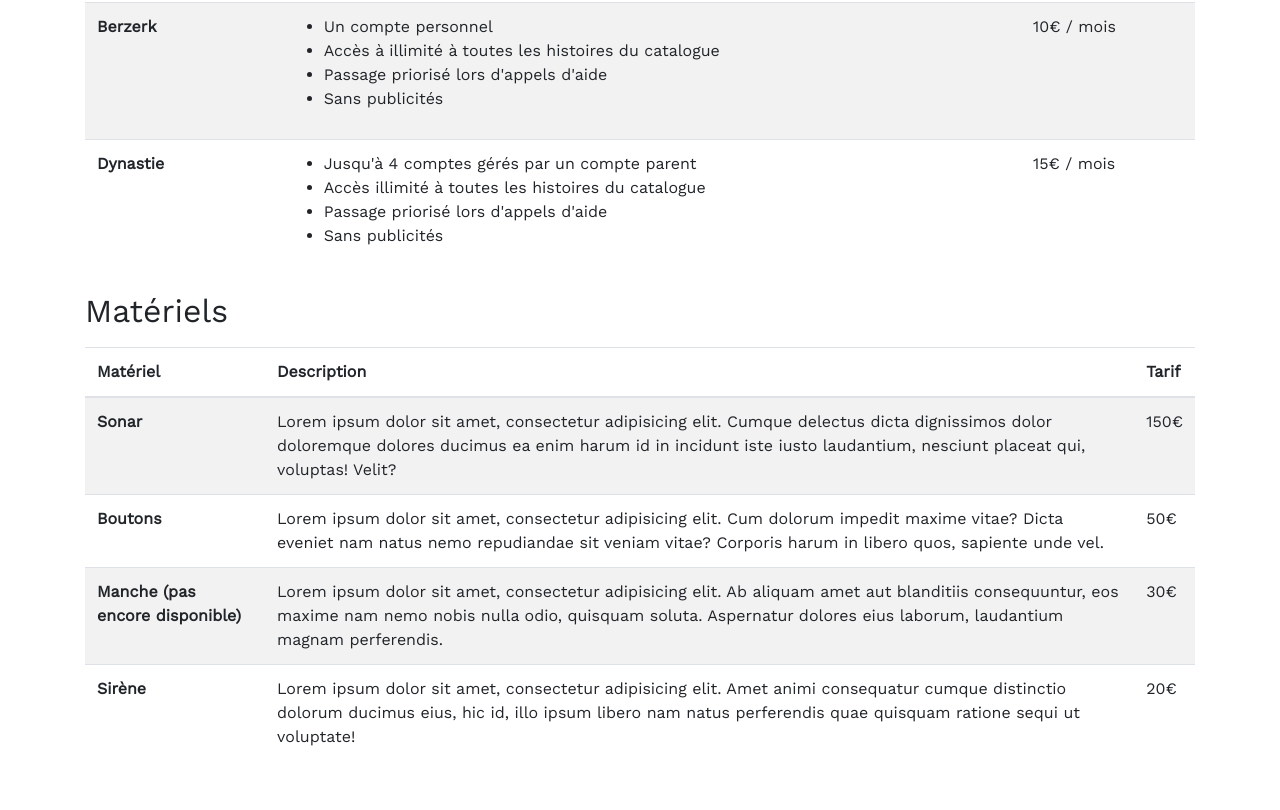
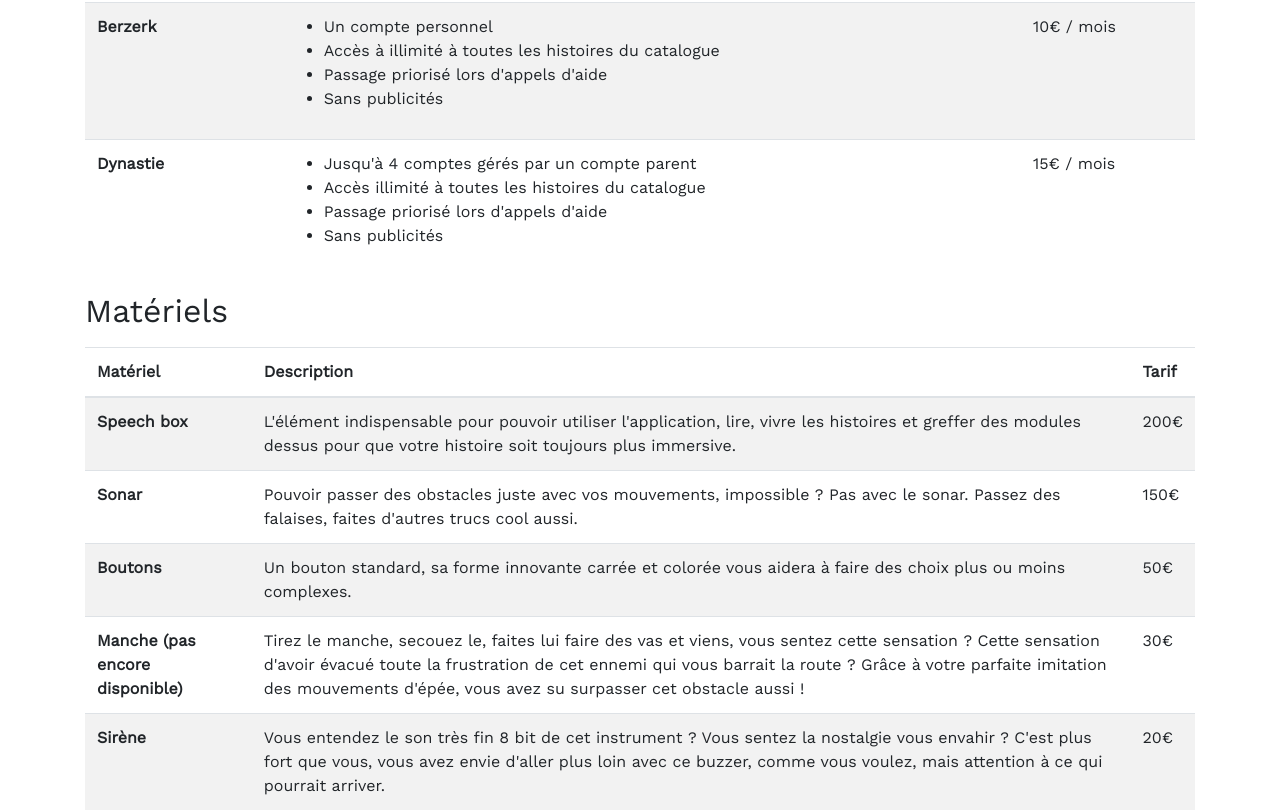
Before and after one commit to storystation/site, an Angular app: page /prices in a window 1280 px wide. Shown: the part 512-1322 px from the top of the page. Before the commit the page ends 1273 px from the top, so only its background shows below. Built offline with nearby package versions, Linux system fonts and the light colour scheme.

Commit message:
Add speechbox and update description for hardwares

```diff
--- a/src/app/pages/landing/landing.component.ts
+++ b/src/app/pages/landing/landing.component.ts
@@ -60,27 +60,33 @@ export class LandingComponent implements OnInit {
   ];
   hardwareSpecs = [
     {
+      name: 'Speech box',
+      description: 'L\'élément indispensable pour pouvoir utiliser l\'application, lire, vivre les histoires et greffer ' +
+          'des modules dessus pour que votre histoire soit toujours plus immersive.',
+      price: 200
+    },
+    {
       name: 'Sonar',
-      description: 'Lorem ipsum dolor sit amet, consectetur adipisicing elit. Cumque delectus dicta dignissimos dolor doloremque dolores ' +
-          'ducimus ea enim harum id in incidunt iste iusto laudantium, nesciunt placeat qui, voluptas! Velit?',
+      description: 'Pouvoir passer des obstacles juste avec vos mouvements, impossible ? Pas avec le sonar. Passez des falaises, faites' +
+          ' d\'autres trucs cool aussi.',
       price: 150
     },
     {
       name: 'Boutons',
-      description: 'Lorem ipsum dolor sit amet, consectetur adipisicing elit. Cum dolorum impedit maxime vitae? Dicta eveniet nam natus ' +
-          'nemo repudiandae sit veniam vitae? Corporis harum in libero quos, sapiente unde vel.',
+      description: 'Un bouton standard, sa forme innovante carrée et colorée vous aidera à faire des choix plus ou moins complexes.',
       price: 50
     },
     {
       name: 'Manche (pas encore disponible)',
-      description: 'Lorem ipsum dolor sit amet, consectetur adipisicing elit. Ab aliquam amet aut blanditiis consequuntur, eos maxime ' +
-          'nam nemo nobis nulla odio, quisquam soluta. Aspernatur dolores eius laborum, laudantium magnam perferendis.',
+      description: 'Tirez le manche, secouez le, faites lui faire des vas et viens, vous sentez cette sensation ? Cette sensation ' +
+          'd\'avoir évacué toute la frustration de cet ennemi qui vous barrait la route ? Grâce à votre parfaite imitation des mouvements' +
+          ' d\'épée, vous avez su surpasser cet obstacle aussi !',
       price: 30
     },
     {
       name: 'Sirène',
-      description: 'Lorem ipsum dolor sit amet, consectetur adipisicing elit. Amet animi consequatur cumque distinctio dolorum ducimus ' +
-          'eius, hic id, illo ipsum libero nam natus perferendis quae quisquam ratione sequi ut voluptate!',
+      description: 'Vous entendez le son très fin 8 bit de cet instrument ? Vous sentez la nostalgie vous envahir ? C\'est plus fort ' +
+          'que vous, vous avez envie d\'aller plus loin avec ce buzzer, comme vous voulez, mais attention à ce qui pourrait arriver.',
       price: 20
     },
   ];
```
